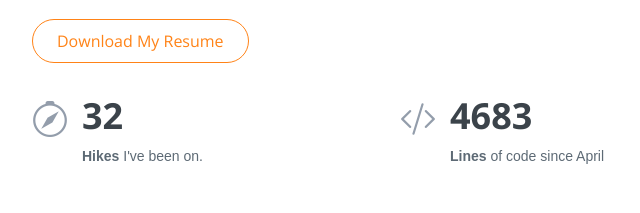
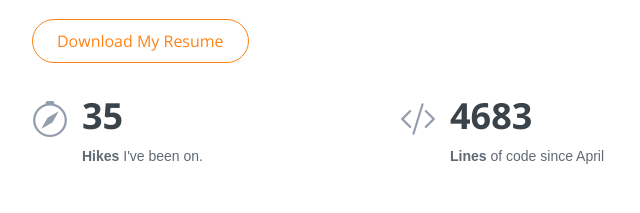
Before and after one commit to anmonzi/anmonzi.github.io, a plain HTML site: page index.html in a window 1280 px wide. Shown: the part 2307-2520 px from the top of the page, 454-1094 px from the left. Drawn offline with nearby package versions, Linux system fonts and the light colour scheme.

Commit message:
updated hikes

```diff
--- a/index.html
+++ b/index.html
@@ -271,7 +271,7 @@
                 <div class="col-md-6 mt-5 d-md-flex align-items-md-stretch">
                   <div class="count-box">
                     <i class="bi bi-compass" style="color: #939dab;"></i>
-                    <span data-purecounter-start="0" data-purecounter-end="32" data-purecounter-duration="1" class="purecounter"></span>
+                    <span data-purecounter-start="0" data-purecounter-end="35" data-purecounter-duration="1" class="purecounter"></span>
                     <p><strong>Hikes</strong> I've been on.</p>
                   </div>
                 </div>
```
